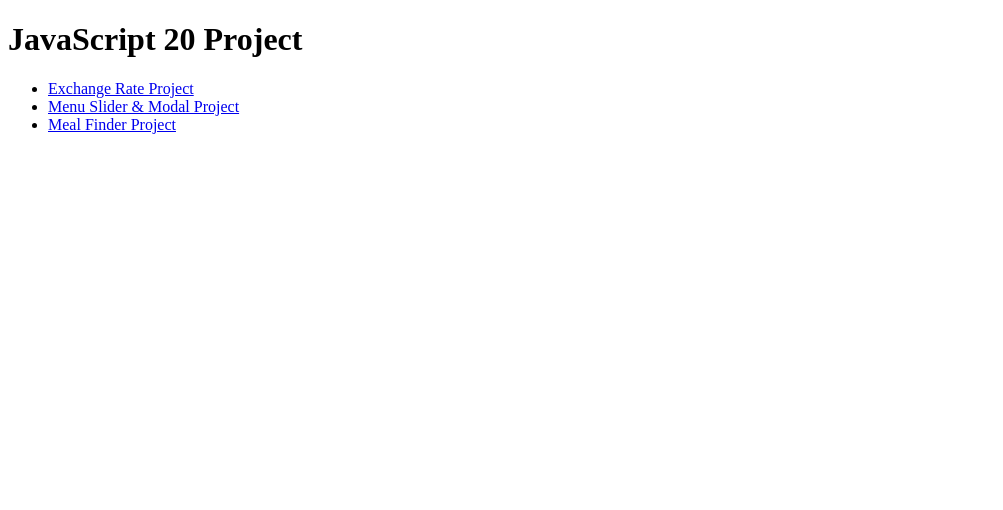
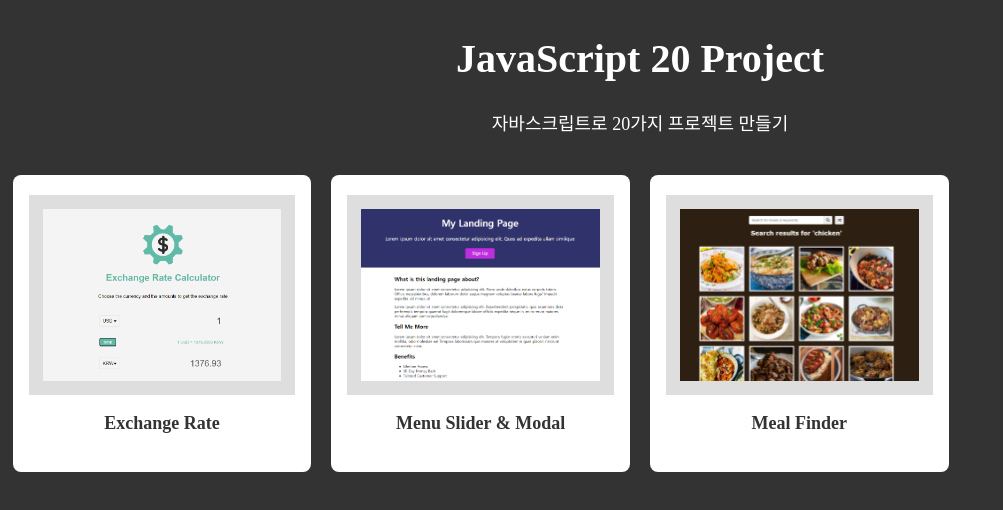
Before and after one commit to soyeon102/javascript20, a plain HTML site: page index.html in a window 1280 px wide. Shown: the whole page, without its empty margins (0-1003 px from the left). Drawn offline with Linux system fonts and the light colour scheme.

Commit message:
메인사이트 퍼블리싱

```diff
--- a/index.html
+++ b/index.html
@@ -5,17 +5,123 @@
     <meta http-equiv="X-UA-Compatible" content="IE=edge" />
     <meta name="viewport" content="width=device-width, initial-scale=1.0" />
     <title>JavaScript 20</title>
+    <style>
+      body {
+        display: flex;
+        justify-content: center;
+        background: #333;
+        color: white;
+      }
+
+      .title {
+        font-size: 40px;
+        text-align: center;
+      }
+
+      .sub-title {
+        text-align: center;
+        font-size: 18px;
+      }
+
+      .card-ul {
+        list-style-type: none;
+        padding: 0;
+        margin-top: 40px;
+        width: 100%;
+        display: grid;
+        grid-template-columns: repeat(4, 1fr);
+        grid-gap: 20px;
+      }
+
+      .card-ul > li {
+        background: white;
+        border-radius: 8px;
+        padding: 20px 16px;
+        transform: translateY(0);
+        transition: 0.3s all;
+      }
+
+      .card-ul > li:hover {
+        transform: translateY(-10px);
+      }
+
+      .card-ul > li > a {
+        text-decoration: none;
+        color: #333;
+        display: inline-block;
+        width: 100%;
+        height: 100%;
+      }
+
+      .card-ul > li > a > p {
+        text-align: center;
+        font-size: 18px;
+        font-weight: bold;
+      }
+
+      .img-container {
+        width: 100%;
+        height: 200px;
+        padding: 14px;
+        box-sizing: border-box;
+        background-color: #dedede;
+      }
+
+      .img-container > img {
+        width: 100%;
+        height: 100%;
+        object-fit: cover;
+      }
+
+      @media (max-width: 1023px) {
+        .card-ul {
+          grid-template-columns: repeat(3, 1fr);
+        }
+      }
+
+      @media (max-width: 768px) {
+        .card-ul {
+          grid-template-columns: repeat(2, 1fr);
+        }
+      }
+
+      @media (max-width: 480px) {
+        .card-ul {
+          grid-template-columns: 1fr;
+        }
+      }
+    </style>
   </head>
   <body>
-    <h1>JavaScript 20 Project</h1>
-    <ul>
-      <li><a href="exchange-rate/index.html">Exchange Rate Project</a></li>
-      <li>
-        <a href="modal-menu-slider/index.html">Menu Slider & Modal Project</a>
-      </li>
-      <li>
-        <a href="meal-finder/index.html">Meal Finder Project</a>
-      </li>
-    </ul>
+    <div>
+      <h1 class="title">JavaScript 20 Project</h1>
+      <p class="sub-title">자바스크립트로 20가지 프로젝트 만들기</p>
+      <ul class="card-ul">
+        <li>
+          <a href="exchange-rate/index.html">
+            <div class="img-container">
+              <img src="imgs/exhange-rate.PNG" alt="exchange-rate" />
+            </div>
+            <p>Exchange Rate</p>
+          </a>
+        </li>
+        <li>
+          <a href="modal-menu-slider/index.html">
+            <div class="img-container">
+              <img src="imgs/landing-page.PNG" alt="exchange-rate" />
+            </div>
+            <p>Menu Slider & Modal</p>
+          </a>
+        </li>
+        <li>
+          <a href="meal-finder/index.html">
+            <div class="img-container">
+              <img src="imgs/meal-finder.PNG" alt="exchange-rate" />
+            </div>
+            <p>Meal Finder</p>
+          </a>
+        </li>
+      </ul>
+    </div>
   </body>
 </html>
```
Also changed, not shown: imgs/exhange-rate.PNG (added), imgs/landing-page.PNG (added), imgs/meal-finder.PNG (added), 1 other file.
